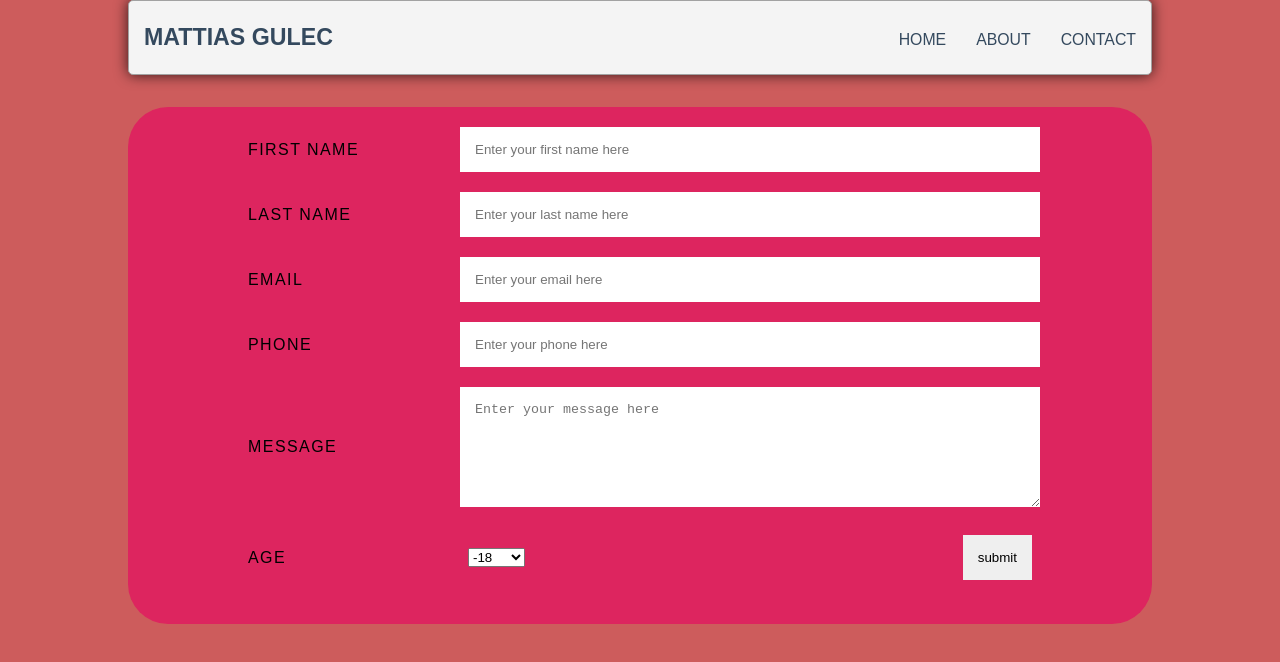
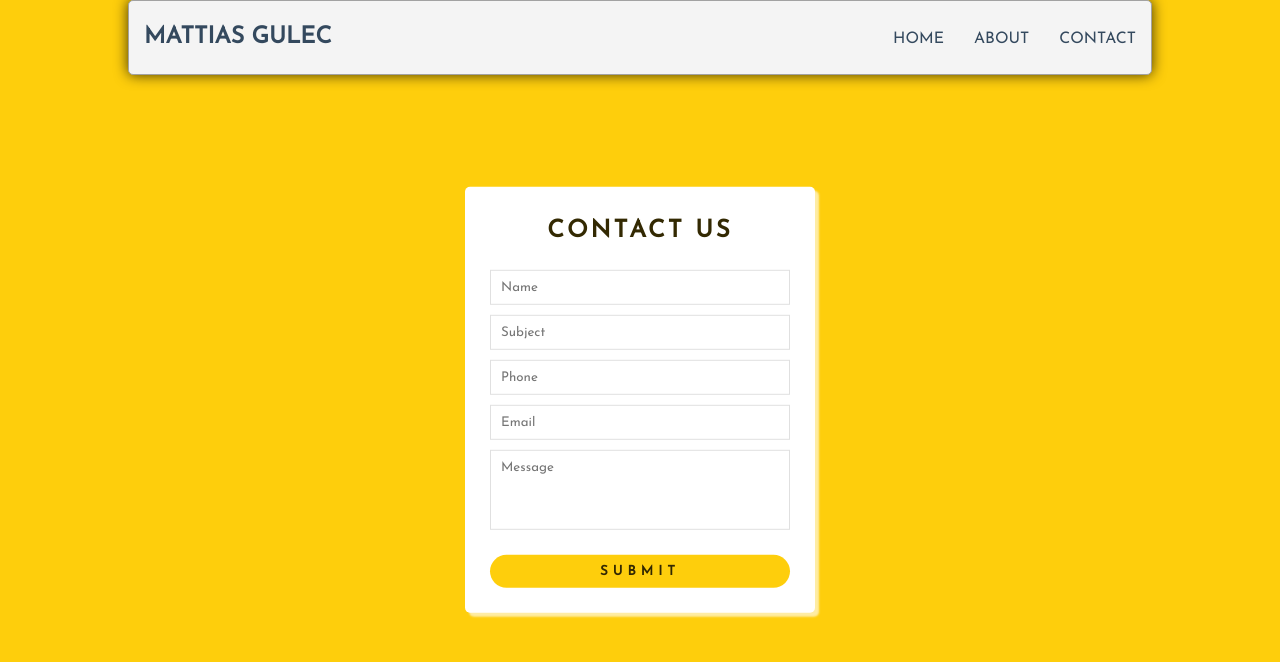
Before and after one commit to Voltair88/indi1, a plain HTML site: page pages/Contact.html in a window 1280 px wide. Drawn offline with Linux system fonts and the light colour scheme.

Commit message:
lots of changes

```diff
--- a/java.js
+++ b/java.js
@@ -1,3 +1,7 @@
+/* =================================
+  Nav bar
+==================================== */
+
 /* Toggle between adding and removing the "responsive" class to topnav when the user clicks on the icon */
 function myFunction() {
     var x = document.getElementById("myTopnav");
@@ -7,3 +11,45 @@ function myFunction() {
         x.className = "topnav";
     }
 }
+/* =================================
+  Formulär
+==================================== */
+function validate() {
+    var name = document.getElementById("name").value;
+    var subject = document.getElementById("subject").value;
+    var phone = document.getElementById("phone").value;
+    var email = document.getElementById("email").value;
+    var message = document.getElementById("message").value;
+    var error_message = document.getElementById("error_message");
+
+    error_message.style.padding = "10px";
+
+    var text;
+    if (name.length < 5) {
+        text = "Please Enter valid Name";
+        error_message.innerHTML = text;
+        return false;
+    }
+    if (subject.length < 10) {
+        text = "Please Enter Correct Subject";
+        error_message.innerHTML = text;
+        return false;
+    }
+    if (isNaN(phone) || phone.length != 10) {
+        text = "Please Enter valid Phone Number";
+        error_message.innerHTML = text;
+        return false;
+    }
+    if (email.indexOf("@") == -1 || email.length < 6) {
+        text = "Please Enter valid Email";
+        error_message.innerHTML = text;
+        return false;
+    }
+    if (message.length <= 14) {
+        text = "Please Enter More Than 140 Characters";
+        error_message.innerHTML = text;
+        return false;
+    }
+    alert("Form Submitted Successfully!");
+    return true;
+}
--- a/pages/About.html
+++ b/pages/About.html
@@ -3,10 +3,10 @@
 <head>
     <meta charset="UTF-8">
     <meta name="viewport" content="width=device-width, initial-scale=1.0">
-    <link rel="stylesheet" href="../style.css">
-    <link rel="stylesheet" href="About.html">
+    <link rel="stylesheet" href="aboutstyle.css">
     <link rel="stylesheet" href="Contact.html">
     <link rel="stylesheet" href="../index.html">
+    <script defer src="../java.js"></script>
     <title>Welcome!</title>
 </head>
 
@@ -21,6 +21,7 @@
     </header>
 
 
+
 </body>
 
 </html>
--- a/pages/Contact.html
+++ b/pages/Contact.html
@@ -3,11 +3,11 @@
 <head>
     <meta charset="UTF-8">
     <meta name="viewport" content="width=device-width, initial-scale=1.0">
-    <link rel="stylesheet" href="../style.css">
+    <link rel="stylesheet" href="contactstyle.css">
     <link rel="stylesheet" href="About.html">
-    <link rel="stylesheet" href="Contact.html">
     <link rel="stylesheet" href="../index.html">
-    <title>Welcome!</title>
+    <script defer src="../java.js"></script>
+    <title>Mattias Gulec Webpage</title>
 </head>
 
 <body>
@@ -19,45 +19,33 @@
             <li><a href="Contact.html">Contact</a></li>
         </ul>
     </header>
+    <div class="wrapper">
+        <h2>Contact us</h2>
+        <div id="error_message">
 
-
-    <div class="container">
-        <form>
-            <ul class="flex-outer">
-                <li>
-                    <label for="first-name">First Name</label>
-                    <input type="text" name="firstname" id="first-name" placeholder="Enter your first name here">
-                </li>
-                <li>
-                    <label for="last-name">Last Name</label>
-                    <input type="text" name="lastname" id="last-name" placeholder="Enter your last name here">
-                </li>
-                <li>
-                    <label for="email">Email</label>
-                    <input type="email" name="email" id="email" placeholder="Enter your email here">
-                </li>
-                <li>
-                    <label for="phone">Phone</label>
-                    <input type="tel" id="phone" name="phone" placeholder="Enter your phone here">
-                </li>
-                <li>
-                    <label for="message">Message</label>
-                    <textarea rows="6" id="message" placeholder="Enter your message here"></textarea>
-                </li>
-                <li>
-                    <p>Age</p>
-                    <ul class="flex-inner">
-                        <select id="Age" name="Age">
-                            <option value="-18">-18</option>
-                            <option value="19-25">19-25</option>
-                            <option value="26-40">26-40</option>
-                            <option value="41+">41+</option>
-                    </ul>
-                </li>
-                <input type="submit" value="submit">
-            </ul>
+        </div>
+        <form action="" id="myform" onsubmit="return validate();">
+            <div class="input_field">
+                <input type="text" placeholder="Name" id="name">
+            </div>
+            <div class="input_field">
+                <input type="text" placeholder="Subject" id="subject">
+            </div>
+            <div class="input_field">
+                <input type="text" placeholder="Phone" id="phone">
+            </div>
+            <div class="input_field">
+                <input type="text" placeholder="Email" id="email">
+            </div>
+            <div class="input_field">
+                <textarea placeholder="Message" id="message"></textarea>
+            </div>
+            <div class="btn">
+                <input type="submit">
+            </div>
         </form>
     </div>
+
 </body>
 
 </html>
--- /dev/null
+++ b/pages/aboutstyle.css
@@ -0,0 +1,104 @@
+@import url('https://fonts.googleapis.com/css?family=Josefin+Sans');
+
+*{
+    margin: 0;
+    padding: 0;
+    box-sizing: border-box;
+    outline: none;
+    font-family: 'Josefin Sans', sans-serif;
+  }
+
+  body {
+      line-height: 1.6;
+      margin: 0;
+      min-height: 100vh;
+      background-color: rgb(92, 122, 205);
+
+    }
+
+ul {
+        margin: 0;
+        padding: 0;
+        list-style: none;
+
+      }
+
+      h2, h3, a {
+        color: #34495e;
+      }
+
+      a {
+        text-decoration: none;
+      }
+
+
+
+/* =================================
+  Nav bar
+==================================== */
+
+
+.logo {
+    margin: 0;
+    font-size: 1.45em;
+  }
+
+  .main-nav {
+    position: sticky;
+    margin-top: 5px;
+  }
+  .logo a,
+  .main-nav a {
+    padding: 10px 15px;
+    text-transform: uppercase;
+    text-align: center;
+    display: block;
+  }
+
+  .main-nav a {
+    color: #34495e;
+    font-size: 0.99em;
+  }
+
+  .main-nav a:hover {
+    background-color: gainsboro ;
+    color: #718daa;
+  }
+
+  .header {
+    padding-top: 0.5em;
+    padding-bottom: 0.5em;
+    border: 1px solid #a2a2a2;
+    background-color: #f4f4f4;
+    -webkit-box-shadow: 0px 0px 14px 0px rgba(0, 0, 0, 0.75);
+    -moz-box-shadow: 0px 0px 14px 0px rgba(0, 0, 0, 0.75);
+    box-shadow: 0px 0px 14px 0px rgba(0, 0, 0, 0.75);
+    -webkit-border-radius: 5px;
+    -moz-border-radius: 5px;
+    border-radius: 5px;
+  }
+
+  /* =================================
+    Media Queries
+  ==================================== */
+
+  @media (min-width: 769px) {
+    .header,
+    .main-nav {
+      display: flex;
+    }
+    .header {
+      flex-direction: column;
+      align-items: center;
+        width: 80%;
+        margin: 0 auto;
+        max-width: 1150px;
+    }
+  }
+
+  @media (min-width: 1025px) {
+    .header {
+      flex-direction: row;
+      justify-content: space-between;
+    }
+  }
--- /dev/null
+++ b/pages/contactstyle.css
@@ -0,0 +1,167 @@
+@import url('https://fonts.googleapis.com/css?family=Josefin+Sans');
+
+*{
+    margin: 0;
+    padding: 0;
+    box-sizing: border-box;
+    outline: none;
+    font-family: 'Josefin Sans', sans-serif;
+  }
+
+  body {
+      line-height: 1.6;
+      margin: 0;
+      min-height: 100vh;
+      background: #fece0c;
+
+    }
+
+ul {
+        margin: 0;
+        padding: 0;
+        list-style: none;
+
+      }
+
+      h2, h3, a {
+        color: #34495e;
+      }
+
+      a {
+        text-decoration: none;
+      }
+
+
+
+/* =================================
+  Nav bar
+==================================== */
+
+  .logo {
+    margin: 0;
+    font-size: 1.45em;
+  }
+
+  .main-nav {
+    position: sticky;
+    margin-top: 5px;
+  }
+  .logo a,
+  .main-nav a {
+    padding: 10px 15px;
+    text-transform: uppercase;
+    text-align: center;
+    display: block;
+  }
+
+  .main-nav a {
+    color: #34495e;
+    font-size: 0.99em;
+  }
+
+  .main-nav a:hover {
+    background-color: gainsboro ;
+    color: #718daa;
+  }
+
+  .header {
+    padding-top: 0.5em;
+    padding-bottom: 0.5em;
+    border: 1px solid #a2a2a2;
+    background-color: #f4f4f4;
+    -webkit-box-shadow: 0px 0px 14px 0px rgba(0, 0, 0, 0.75);
+    -moz-box-shadow: 0px 0px 14px 0px rgba(0, 0, 0, 0.75);
+    box-shadow: 0px 0px 14px 0px rgba(0, 0, 0, 0.75);
+    -webkit-border-radius: 5px;
+    -moz-border-radius: 5px;
+    border-radius: 5px;
+  }
+
+  /* =================================
+    Media Queries
+  ==================================== */
+
+  @media (min-width: 769px) {
+    .header,
+    .main-nav {
+      display: flex;
+    }
+    .header {
+      flex-direction: column;
+      align-items: center;
+        width: 80%;
+        margin: 0 auto;
+        max-width: 1150px;
+    }
+  }
+
+  @media (min-width: 1025px) {
+    .header {
+      flex-direction: row;
+      justify-content: space-between;
+    }
+  }
+/* =================================
+  Formulär
+==================================== */
+
+.wrapper{
+  position: absolute;
+  top: 50%;
+  left: 50%;
+  transform: translate(-50%,-50%);
+  max-width: 350px;
+  width: 100%;
+  background: #fff;
+  padding: 25px;
+  border-radius: 5px;
+  box-shadow: 4px 4px 2px rgba(254,236,164,1);
+}
+
+.wrapper h2{
+  text-align: center;
+  margin-bottom: 20px;
+  text-transform: uppercase;
+  letter-spacing: 3px;
+  color: #332902;
+}
+
+.wrapper .input_field{
+  margin-bottom: 10px;
+}
+
+.wrapper .input_field input[type="text"],
+.wrapper textarea{
+  border: 1px solid #e0e0e0;
+  width: 100%;
+  padding: 10px;
+}
+
+.wrapper textarea{
+  resize: none;
+  height: 80px;
+}
+
+.wrapper .btn input[type="submit"]{
+  border: 0px;
+  margin-top: 15px;
+  padding: 10px;
+  text-align: center;
+  width: 100%;
+  background: #fece0c;
+  color: #332902;
+  text-transform: uppercase;
+  letter-spacing: 5px;
+  font-weight: bold;
+  border-radius: 25px;
+  cursor: pointer;
+}
+
+#error_message{
+  margin-bottom: 20px;
+  background: #fe8b8e;
+  padding: 0px;
+  text-align: center;
+  font-size: 14px;
+  transition: all 0.5s ease;
+}
--- a/style.css
+++ b/style.css
@@ -1,11 +1,11 @@
-/* =================================
-  Nav bar
-==================================== */
+@import url('https://fonts.googleapis.com/css?family=Josefin+Sans');
+
 * {
   box-sizing: border-box;
+  font-family: 'Josefin Sans', sans-serif;
 }
 body {
-  font-family: "Montserrat", sans-serif;
+
   line-height: 1.6;
   margin: 0;
   min-height: 100vh;
@@ -24,6 +24,11 @@ h2, h3, a {
 a {
   text-decoration: none;
 }
+
+/* =================================
+  Nav bar
+==================================== */
+
 
 .logo {
   margin: 0;
@@ -89,77 +94,27 @@ a {
     justify-content: space-between;
   }
 }
+/* =================================
+  Home content
+==================================== */
 
-/* =================================
-  Formulär
-==================================== */
-.container {
-  width: 80%;
-  max-width: 1200px;
-  margin: 2rem auto;
-  padding: 20px 50px 20px 50px;
-  background: rgb(232, 0, 97, 0.6);
-  border-radius: 40px;
+.content {
+  display: flex;
+  flex-direction: column;
+  align-items: center;
+  font-size: large;
+  padding: 10px;
+  margin-left: 25%;
+  max-width: 50%;
 
 
 }
-
-.container * {
-  box-sizing: border-box;
+.content p {
+  background-color: rgb(224, 48, 157);
+  text-align: center;
+  border-radius: 15px;
 }
 
-.flex-outer,
-.flex-inner {
-  list-style-type: none;
-  padding: 0;
+.content img {
+  border-radius: 10px;
 }
-
-.flex-outer {
-  max-width: 800px;
-  margin: 0 auto;
-}
-
-.flex-outer li,
-.flex-inner {
-  display: flex;
-  flex-wrap: wrap;
-  align-items: center;
-}
-
-.flex-inner {
-  padding:  8px;
-  justify-content: space-between;
-}
-
-.flex-outer > li:not(:last-child) {
-  margin-bottom: 20px;
-}
-
-.flex-outer li label,
-.flex-outer li p {
-  padding: 8px;
-  font-weight: 300;
-  letter-spacing: .09em;
-  text-transform: uppercase;
-}
-
-.flex-outer > li > label,
-.flex-outer li p {
-  flex: 1 0 120px;
-  max-width: 220px;
-}
-
-.flex-outer > li > label + *,
-.flex-inner {
-  flex: 1 0 220px;
-}
-
-.flex-outer li p {
-  margin: 0;
-}
-
-.flex-outer li input:not([type='select']),
-.flex-outer li textarea {
-  padding: 15px;
-  border: none;
-}
```
Also changed, not shown: index.html (+5 -1 lines), README.txt.
